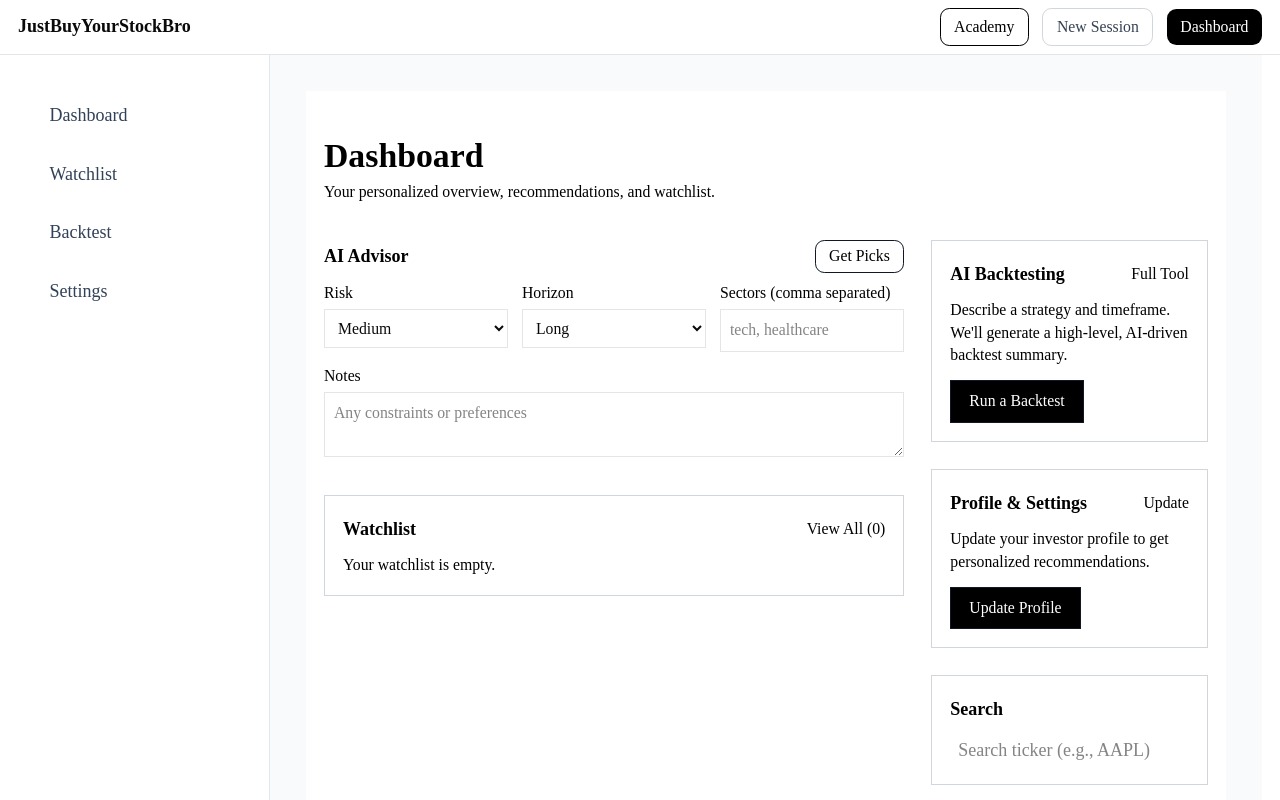
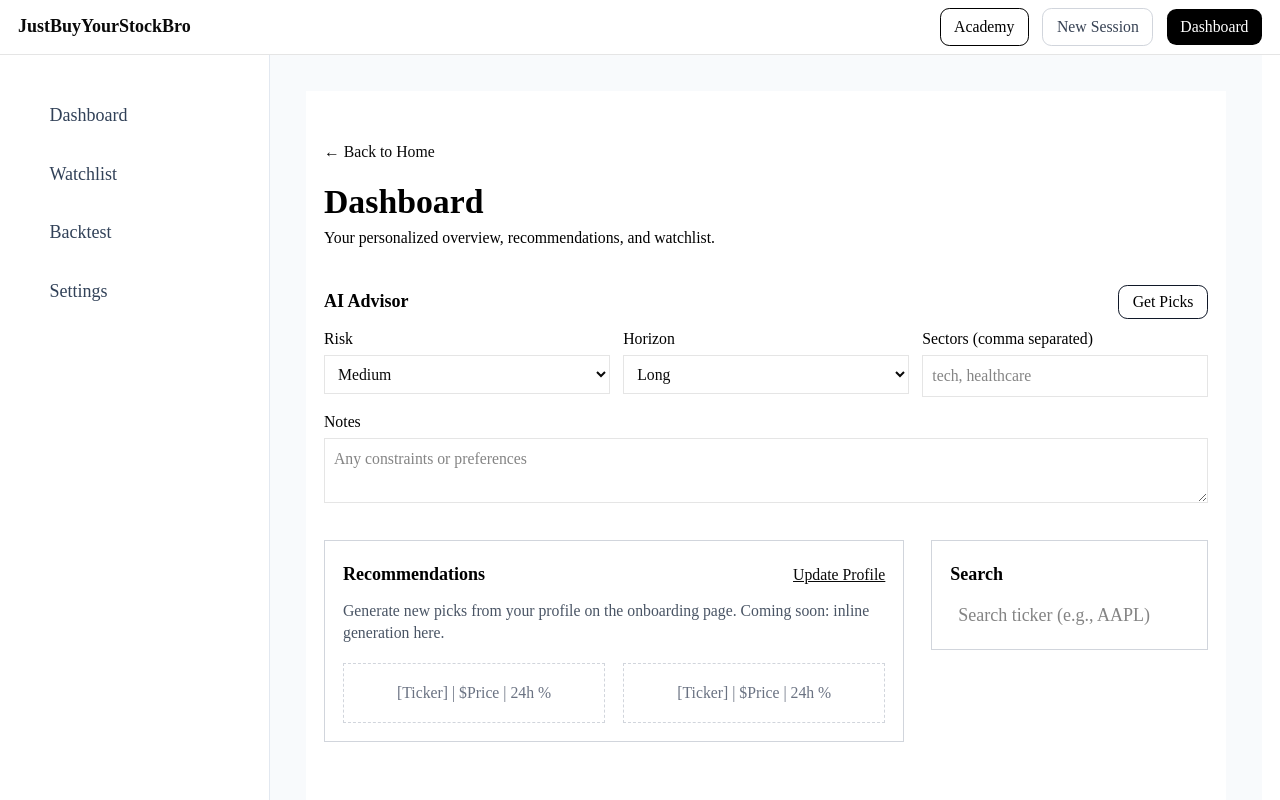
Before and after one commit to byao-cmd-uywefgmnabf323/justbuyyourstockbro, a Next.js app in the folder my-app/: page /dashboard in a window 1280 px wide. Shown: the top 800 px of the page. Built offline with nearby package versions, Linux system fonts and the light colour scheme.

Commit message:
feat: restore original dashboard layout from screenshot

```diff
--- a/my-app/app/(authed)/dashboard/page.tsx
+++ b/my-app/app/(authed)/dashboard/page.tsx
@@ -2,28 +2,26 @@
 import React from "react";
 import Link from "next/link";
 import AIAdvisor from "@/components/AIAdvisor";
-import Watchlist from "@/components/Watchlist";
-import Backtest from "@/components/Backtest";
-import Profile from "@/components/Profile";
+import Recommendations from "@/components/Recommendations";
 import StockSearch from "@/components/StockSearch";
 
 export default function DashboardPage() {
   return (
     <main className="min-h-screen py-10 bg-background">
       <div className="w-full max-w-laptop mx-auto px-4">
+        <Link href="/" className="text-sm mb-4 inline-block">&larr; Back to Home</Link>
         <header className="mb-8">
           <h1 className="text-3xl font-bold text-black">Dashboard</h1>
           <p className="text-sm text-black mt-1">Your personalized overview, recommendations, and watchlist.</p>
         </header>
 
+        <div className="space-y-6">
+          <AIAdvisor />
           <div className="grid grid-cols-1 lg:grid-cols-3 gap-6 items-start">
-          <div className="lg:col-span-2 space-y-6">
-            <AIAdvisor />
-            <Watchlist />
+            <div className="lg:col-span-2">
+              <Recommendations />
             </div>
-          <div className="lg:col-span-1 space-y-6">
-            <Backtest />
-            <Profile />
+            <div className="lg:col-span-1">
               <section className="border border-gray-300 bg-white p-4">
                 <h2 className="font-semibold text-black mb-2">Search</h2>
                 <StockSearch />
@@ -31,6 +29,7 @@ export default function DashboardPage() {
             </div>
           </div>
         </div>
+      </div>
     </main>
   );
 }
--- /dev/null
+++ b/my-app/components/Recommendations.tsx
@@ -0,0 +1,25 @@
+import Link from 'next/link';
+
+export default function Recommendations() {
+  return (
+    <section className="border border-gray-300 bg-white p-4">
+      <div className="flex justify-between items-center mb-2">
+        <h2 className="font-semibold text-black">Recommendations</h2>
+        <Link href="/onboarding" className="text-sm underline">
+          Update Profile
+        </Link>
+      </div>
+      <p className="text-sm text-gray-600 mb-4">
+        Generate new picks from your profile on the onboarding page. Coming soon: inline generation here.
+      </p>
+      <div className="grid grid-cols-2 gap-4">
+        <div className="border border-dashed border-gray-300 p-4 text-center">
+          <p className="text-sm text-gray-500">[Ticker] | $Price | 24h %</p>
+        </div>
+        <div className="border border-dashed border-gray-300 p-4 text-center">
+          <p className="text-sm text-gray-500">[Ticker] | $Price | 24h %</p>
+        </div>
+      </div>
+    </section>
+  );
+}
```
Lines whose indentation alone changed are shown as unchanged.
